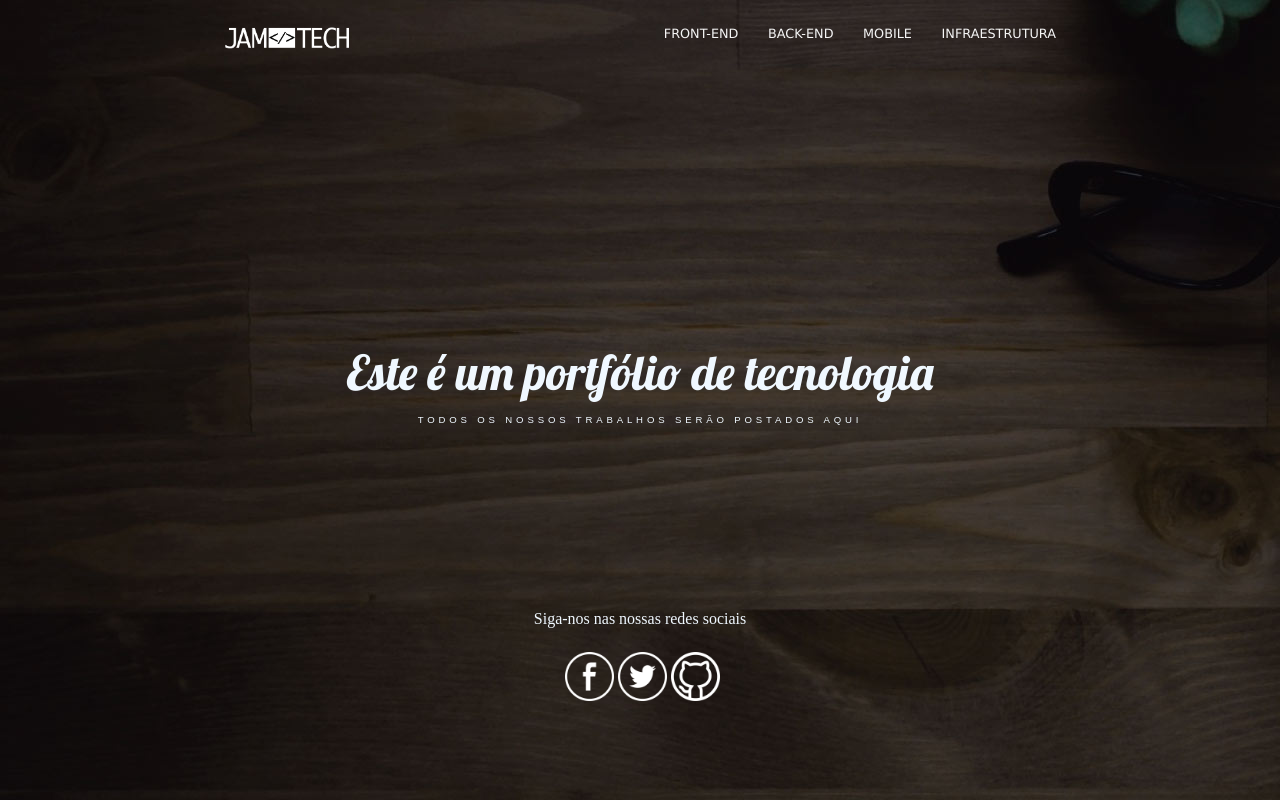
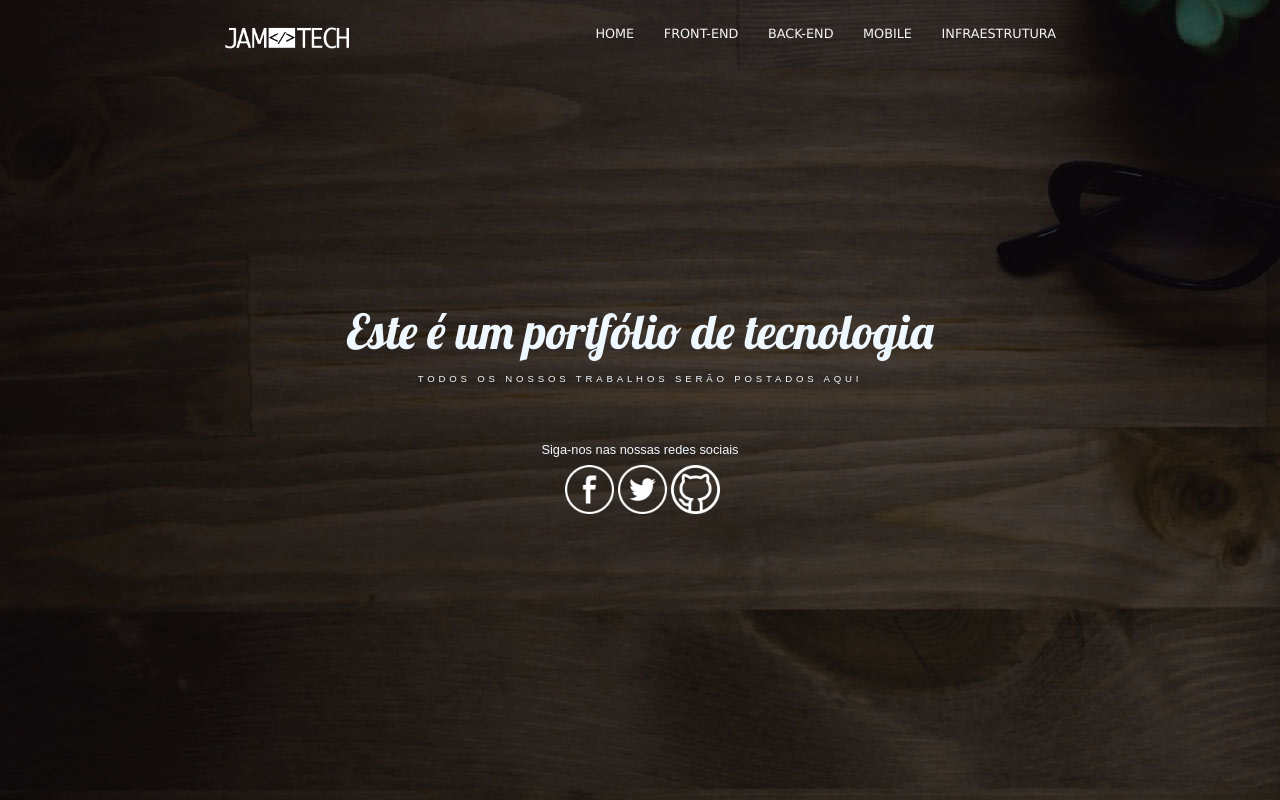
Before and after one commit to andersonporto85/projeto-fpin, a plain HTML site: page index.html in a window 1280 px wide. Drawn offline with Linux system fonts and the light colour scheme.

Commit message:
Incluindo pagina home e modificando posicionamento do Footer

```diff
--- a/css/style.css
+++ b/css/style.css
@@ -35,7 +35,7 @@ article h1{
     color: aliceblue;
     font-size: 3em;
     text-align: center;
-    margin-top: 35%;
+    margin-top: 30%;
 }
 
 article h3{
@@ -47,15 +47,21 @@ article h3{
     letter-spacing: .4em;
 }
 
+footer{
+    margin-top: 5%;
+}
+
 footer p{
     text-align: center;
     color: aliceblue;
-    margin-top: 20%;
+    font-family: sans-serif;
+    font-size: .8em;
 }
 
 footer nav{
    margin-left: 41%;
-    margin-top: 3%;
+   margin-bottom: 3%;
+   margin-top: 1%;
 
 }
 
--- a/index.html
+++ b/index.html
@@ -16,6 +16,7 @@
            <img src="img/logo.png" alt="logo">
 
            <nav>
+               <a href="#">HOME</a>
                <a href="#">FRONT-END</a>
                <a href="#">BACK-END</a>
                <a href="#">MOBILE</a>
```
